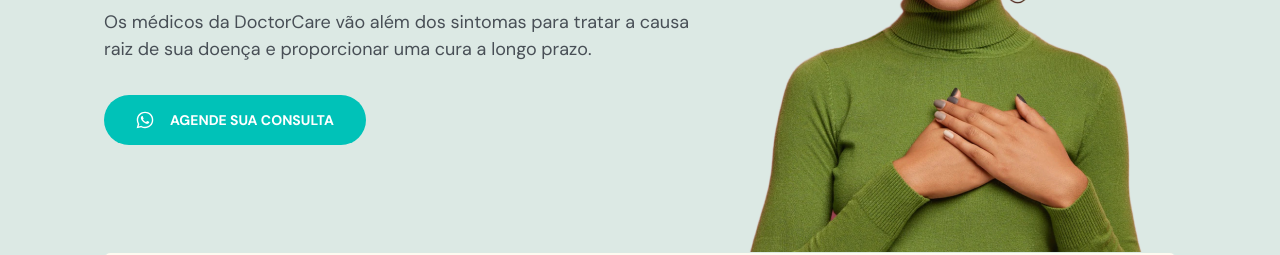
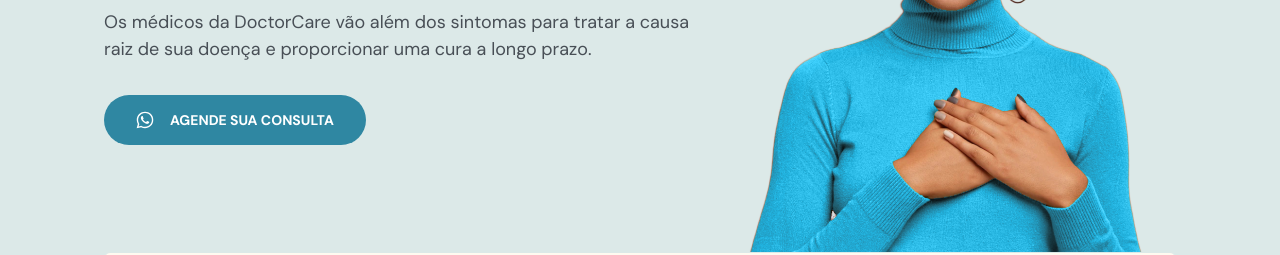
Before and after one commit to odejota/DoctorCare-NLW, a plain HTML site: page index.html in a window 1280 px wide. Shown: the part 367-622 px from the top of the page. Drawn offline with nearby package versions, Linux system fonts and the light colour scheme.

Commit message:
ajuste de cores

```diff
--- a/index.html
+++ b/index.html
@@ -257,8 +257,8 @@
 
         <div class="col-b">
           <img
-          src="./assets/Mulher negra usando moletom verde sorrindo com as mãos sobre o peito.png"
-          alt="Mulher negra usando moletom verde sorrindo com as mãos sobre o peito"
+          src="./assets/Mulher-negra-usando-moletom-azul-sorrindo-com-as-mãos-sobre-o-peito.png"
+          alt="Mulher negra usando moletom azul sorrindo com as mãos sobre o peito"
           />
         </div>
 
@@ -476,7 +476,7 @@
                 <path d="M21 10C21 17 12 23 12 23C12 23 3 17 3 10C3 7.61305 3.94821 5.32387 5.63604 3.63604C7.32387 1.94821 9.61305 1 12 1C14.3869 1 16.6761 1.94821 18.364 3.63604C20.0518 5.32387 21 7.61305 21 10Z" stroke="#00856F" stroke-width="2" stroke-linecap="round" stroke-linejoin="round"/>
                 <path d="M12 13C13.6569 13 15 11.6569 15 10C15 8.34315 13.6569 7 12 7C10.3431 7 9 8.34315 9 10C9 11.6569 10.3431 13 12 13Z" stroke="#00856F" stroke-width="2" stroke-linecap="round" stroke-linejoin="round"/>
                 </svg>
-                R. Amauri Souza, 346</li>
+                R. Dev. Dejota, 94</li>
               <li>
                 <svg width="24" height="24" viewBox="0 0 24 24" fill="none" xmlns="http://www.w3.org/2000/svg">
                   <path d="M4 4H20C21.1 4 22 4.9 22 6V18C22 19.1 21.1 20 20 20H4C2.9 20 2 19.1 2 18V6C2 4.9 2.9 4 4 4Z" stroke="#00856F" stroke-width="2" stroke-linecap="round" stroke-linejoin="round"/>
--- a/style.css
+++ b/style.css
@@ -7,15 +7,17 @@
 }
 
 :root {
-  --hue: 177;
-  --primary-color: hsl(var(--hue), 100%, 38%);
+
+  /* --color-palette: hsl(194, 100%, 63%), hsl(194, 55%, 41%), hsl(194, 48%, 24%); */
+  --hue: 194;
+  --primary-color: hsl(var(--hue), 55%, 41%);
   --headline: hsl(210, 11%, 15%);
   --paragraph: hsl(210, 9%, 31%);
 
   --brand-beige: hsl(39, 100%, 97%);
   --brand-light: hsl(calc(var(--hue) - 22), 23%, 89%);
   --brand-light-2: hsl(calc(var(--hue) + 10), 14%, 97%);
-  --brand-dark: hsl(var(--hue), 100%, 14%);
+  --brand-dark: hsl(var(--hue), 48%, 24%);
 
   --bg-light: hsl(180, 14%, 97%);
 
```
Also changed, not shown: assets/Mulher-negra-usando-moletom-azul-sorrindo-com-as-mãos-sobre-o-peito.png (added).
